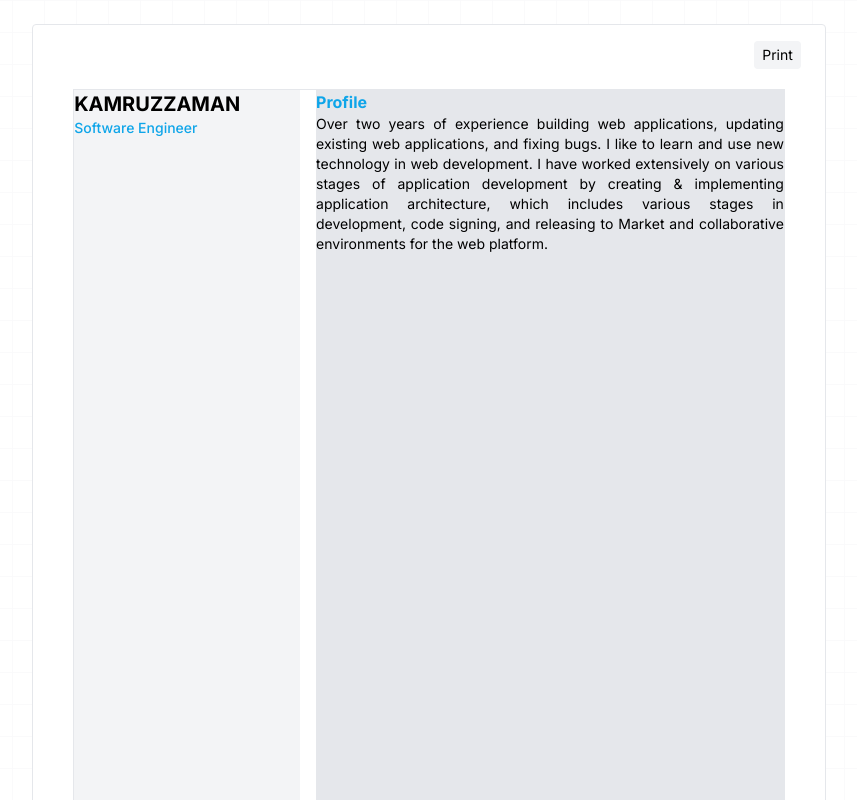
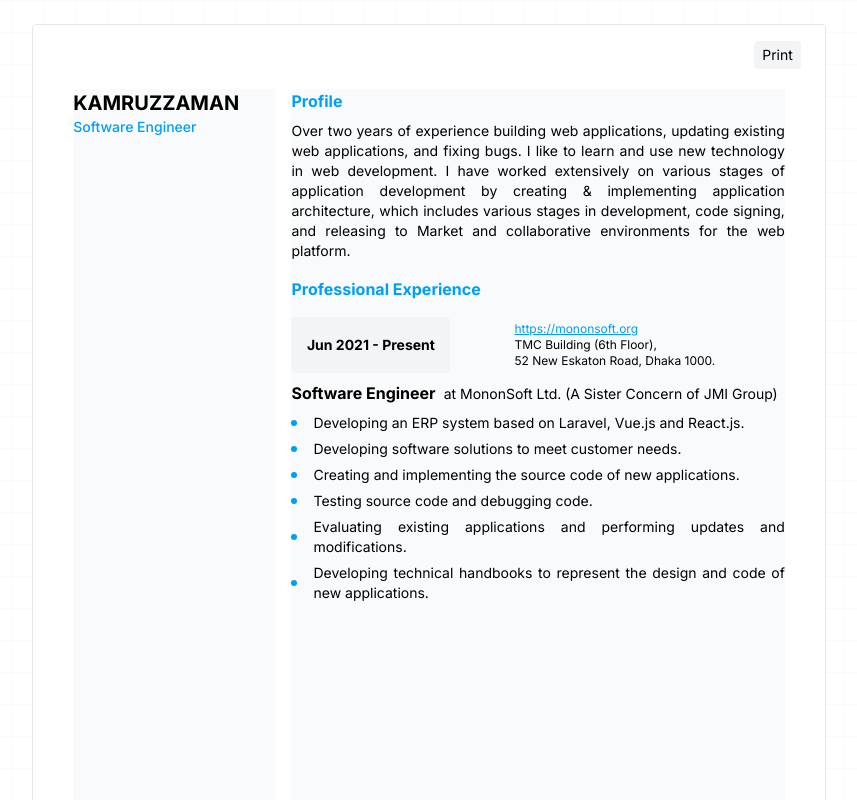
Before and after one commit to kzamaan/resume-next, a Next.js app: page / in a window 1280 px wide. Shown: the top 800 px of the page, without its empty margins (211-1068 px from the left). Built offline with nearby package versions, Linux system fonts and the light colour scheme.

Commit message:
added resume components

```diff
--- /dev/null
+++ b/components/Resume.jsx
@@ -0,0 +1,94 @@
+export default function Resume() {
+    return (
+        <div className='page relative'>
+            <button
+                className='absolute right-6 top-4 rounded bg-gray-100 px-2 py-1 text-sm print:hidden'
+                onClick={() => window.print()}>
+                Print
+            </button>
+            <div className='grid h-full grid-cols-10 gap-4'>
+                <div className='col-span-3 bg-gray-50'>
+                    <h1 className='text-xl font-bold'>KAMRUZZAMAN</h1>
+                    <p className='text-sm font-medium text-primary'>Software Engineer</p>
+                </div>
+                <div className='col-span-7 bg-gray-50 text-justify'>
+                    <p className='font-bold text-primary'>Profile</p>
+
+                    <p className='mb-4 mt-2 text-sm'>
+                        Over two years of experience building web applications, updating existing web applications, and
+                        fixing bugs. I like to learn and use new technology in web development. I have worked
+                        extensively on various stages of application development by creating & implementing application
+                        architecture, which includes various stages in development, code signing, and releasing to
+                        Market and collaborative environments for the web platform.
+                    </p>
+
+                    {/* Experience section */}
+                    <p className='mb-4 font-bold text-primary'>Professional Experience</p>
+                    <div>
+                        {/* last job Experience */}
+                        <div className='grid grid-cols-5 gap-16'>
+                            <div className='col-span-2 flex h-14 items-center justify-center rounded bg-gray-100'>
+                                <p className='text-sm font-bold'>Jun 2021 - Present</p>
+                            </div>
+                            <div className='col-span-3 flex flex-col justify-center text-xs'>
+                                <p className='text-primary underline'>https://mononsoft.org</p>
+                                <p>TMC Building (6th Floor),</p>
+                                <p>52 New Eskaton Road, Dhaka 1000.</p>
+                            </div>
+                        </div>
+                        <p className='mt-2'>
+                            <span className='font-bold'>Software Engineer</span>
+                            <span className='ml-2 text-sm'>at MononSoft Ltd. (A Sister Concern of JMI Group)</span>
+                        </p>
+                        <ul className='mt-2 space-y-1.5'>
+                            <li className='flex items-center'>
+                                <div className='mr-4'>
+                                    <div className='h-1.5 w-1.5 rounded-full bg-primary'></div>
+                                </div>
+                                <p className='text-sm'>
+                                    Developing an ERP system based on Laravel, Vue.js and React.js.
+                                </p>
+                            </li>
+                            <li className='flex items-center'>
+                                <div className='mr-4'>
+                                    <div className='h-1.5 w-1.5 rounded-full bg-primary'></div>
+                                </div>
+                                <p className='text-sm'>Developing software solutions to meet customer needs.</p>
+                            </li>
+                            <li className='flex items-center'>
+                                <div className='mr-4'>
+                                    <div className='h-1.5 w-1.5 rounded-full bg-primary'></div>
+                                </div>
+                                <p className='text-sm'>
+                                    Creating and implementing the source code of new applications.
+                                </p>
+                            </li>
+                            <li className='flex items-center'>
+                                <div className='mr-4'>
+                                    <div className='h-1.5 w-1.5 rounded-full bg-primary'></div>
+                                </div>
+                                <p className='text-sm'>Testing source code and debugging code.</p>
+                            </li>
+                            <li className='flex items-center'>
+                                <div className='mr-4'>
+                                    <div className='h-1.5 w-1.5 rounded-full bg-primary'></div>
+                                </div>
+                                <p className='text-sm'>
+                                    Evaluating existing applications and performing updates and modifications.
+                                </p>
+                            </li>
+                            <li className='flex items-center'>
+                                <div className='mr-4'>
+                                    <div className='h-1.5 w-1.5 rounded-full bg-primary'></div>
+                                </div>
+                                <p className='text-sm'>
+                                    Developing technical handbooks to represent the design and code of new applications.
+                                </p>
+                            </li>
+                        </ul>
+                    </div>
+                </div>
+            </div>
+        </div>
+    );
+}
--- a/pages/index.js
+++ b/pages/index.js
@@ -1,3 +1,4 @@
+import Resume from '@/components/Resume';
 import { Inter } from 'next/font/google';
 import Head from 'next/head';
 
@@ -5,32 +6,11 @@ const inter = Inter({ subsets: ['latin'] });
 
 export default function Home() {
     return (
-        <main className={`page relative ${inter.className}`}>
+        <main className={`${inter.className}`}>
             <Head>
                 <title>KAMRUZZAMAN</title>
             </Head>
-            <button
-                className='absolute right-6 top-4 rounded bg-gray-100 px-2 py-1 text-sm print:hidden'
-                onClick={() => window.print()}>
-                Print
-            </button>
-            <div className='grid h-full grid-cols-12 gap-4 border'>
-                <div className='col-span-4 bg-gray-100'>
-                    <h1 className='text-xl font-bold'>KAMRUZZAMAN</h1>
-                    <p className='text-sm font-medium text-sky-500'>Software Engineer</p>
-                </div>
-                <div className='col-span-8 bg-gray-200 text-justify'>
-                    <p className='font-bold text-sky-500'>Profile</p>
-
-                    <p className='text-sm'>
-                        Over two years of experience building web applications, updating existing web applications, and
-                        fixing bugs. I like to learn and use new technology in web development. I have worked
-                        extensively on various stages of application development by creating & implementing application
-                        architecture, which includes various stages in development, code signing, and releasing to
-                        Market and collaborative environments for the web platform.
-                    </p>
-                </div>
-            </div>
+            <Resume />
         </main>
     );
 }
--- a/tailwind.config.js
+++ b/tailwind.config.js
@@ -1,4 +1,6 @@
 /** @type {import('tailwindcss').Config} */
+const colors = require('tailwindcss/colors');
+
 module.exports = {
     content: [
         './pages/**/*.{js,ts,jsx,tsx,mdx}',
@@ -11,6 +13,34 @@ module.exports = {
                 'gradient-radial': 'radial-gradient(var(--tw-gradient-stops))',
                 'gradient-conic': 'conic-gradient(from 180deg at 50% 50%, var(--tw-gradient-stops))',
             },
+            colors: {
+                light: {
+                    gray: '#F5F8FA',
+                },
+                primary: {
+                    DEFAULT: '#009EF7',
+                },
+                info: {
+                    light: colors.blue[50],
+                    DEFAULT: colors.blue[500],
+                },
+                danger: {
+                    light: colors.red[50],
+                    DEFAULT: colors.red[500],
+                },
+                success: {
+                    light: colors.green[50],
+                    DEFAULT: colors.green[500],
+                },
+                warning: {
+                    light: colors.yellow[50],
+                    DEFAULT: colors.yellow[500],
+                },
+                secondary: {
+                    light: colors.gray[50],
+                    DEFAULT: colors.gray[400],
+                },
+            },
         },
     },
     plugins: [],
```
